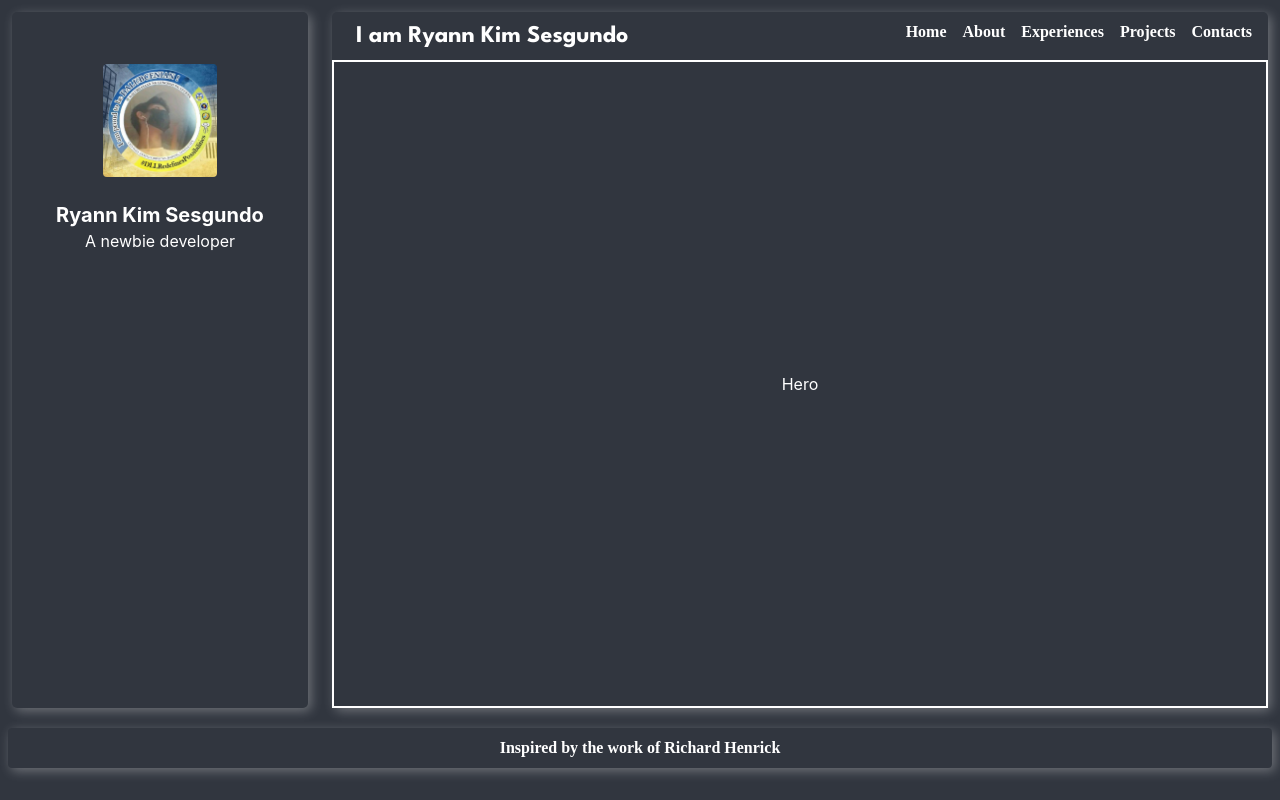
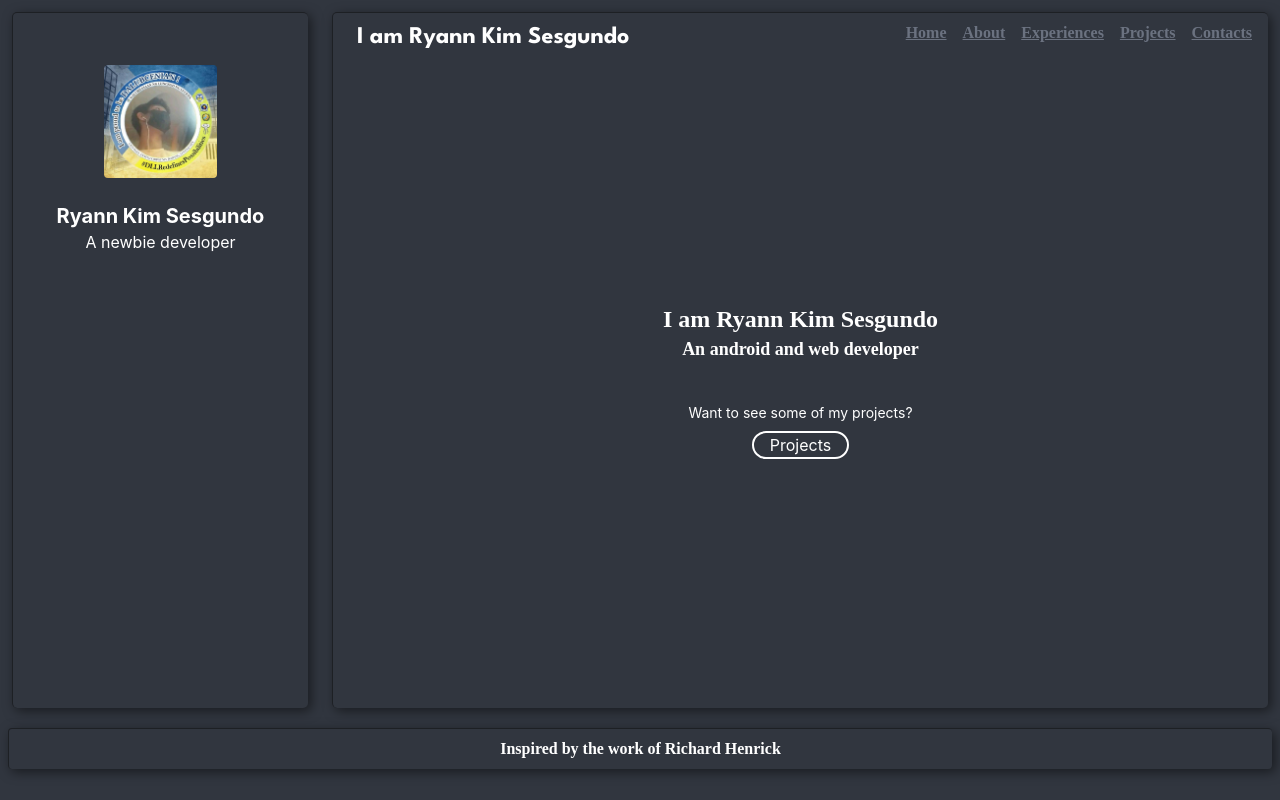
Before and after one commit to RyannKim327/ryannkim327.github.io, a React (Create React App) app: page / in a window 1280 px wide. Built offline with nearby package versions, Linux system fonts and the light colour scheme.

Commit message:
08-10-24 15:10

```diff
--- a/src/App.css
+++ b/src/App.css
@@ -22,7 +22,9 @@
 }
 
 .custom-shadow {
-  box-shadow: 3px 3px 0.75rem rgba(255, 255, 255, 0.3);
+  border-top: 1px rgba(10, 10, 10, 0.5) solid;
+  border-left: 1px rgba(10, 10, 10, 0.5) solid;
+  box-shadow: 3px 3px 0.75rem rgba(0, 0, 0, 0.5);
 }
 
 .roboto-slab {
@@ -31,9 +33,24 @@
   font-style: normal;
   font-optical-sizing: auto;
 }
+
 .spartan {
   font-family: "League Spartan", sans-serif;
   font-weight: bold;
   font-style: normal;
   font-optical-sizing: auto;
 }
+
+.underline::after {
+  background-color: white;
+  content: "";
+  display: block;
+  width: 0;
+  height: 2px;
+  transition: width 0.5s;
+  color: white;
+}
+
+.active:after {
+  width: 100%;
+}
--- a/src/components/header.tsx
+++ b/src/components/header.tsx
@@ -1,19 +1,42 @@
-import { Link } from 'react-router-dom'
+import { useEffect, useState } from "react";
+import { Link } from "react-router-dom";
 
 const Header = () => {
   // TODO: To create a header inside of the right view
   return (
     <div className="p-2 flex justify-between select-none">
-      <h3 className="text-2xl spartan pl-4">{(document.title) ?? "I am RyannKim327"}</h3>
-      <nav className="rounded-bl-lg border-white roboto-slab">
-        <Link className="px-2 cursor-pointer" to="/">Home</Link>
-        <Link className="px-2 cursor-pointer" to="/about">About</Link>
-        <Link className="px-2 cursor-pointer" to="/experience">Experiences</Link>
-        <Link className="px-2 cursor-pointer" to="/projects">Projects</Link>
-        <Link className="px-2 cursor-pointer" to="/contacts">Contacts</Link>
+      <h3 className="text-2xl spartan pl-4" id="title"></h3>
+      <nav className="flex rounded-bl-lg border-white roboto-slab">
+        <Link className={"px-2 text-gray-500 underline cursor-pointer"} to="/">
+          Home
+        </Link>
+        <Link
+          className={"px-2 text-gray-500 underline cursor-pointer"}
+          to="/about"
+        >
+          About
+        </Link>
+        <Link
+          className="px-2 text-gray-500 underline cursor-pointer"
+          to="/experience"
+        >
+          Experiences
+        </Link>
+        <Link
+          className="px-2 text-gray-500 underline cursor-pointer"
+          to="/projects"
+        >
+          Projects
+        </Link>
+        <Link
+          className="px-2 text-gray-500 underline cursor-pointer"
+          to="/contacts"
+        >
+          Contacts
+        </Link>
       </nav>
     </div>
-  )
-}
+  );
+};
 
-export default Header
+export default Header;
--- a/src/components/index.tsx
+++ b/src/components/index.tsx
@@ -1,18 +1,17 @@
-import Footer from './footer'
-import Left from './left'
-import Right from './right'
+import Footer from "./footer";
+import Left from "./left";
+import Right from "./right";
 
 const Index = () => {
   // TODO: To create a compilled components
-  document.title = "I am Ryann Kim Sesgundo"
+  // document.title = "I am Ryann Kim Sesgundo"
   return (
-    <div
-      className="main-layout w-screen h-screen">
+    <div className="main-layout w-screen h-screen">
       <Left />
       <Right />
       <Footer />
     </div>
-  )
-}
+  );
+};
 
-export default Index
+export default Index;
--- a/src/components/right.tsx
+++ b/src/components/right.tsx
@@ -1,28 +1,26 @@
-import { Routes, Route } from 'react-router-dom'
-import Index from '../pages'
-import About from '../pages/about'
-import Contacts from '../pages/contacts'
-import Experience from '../pages/experiences'
-import Projects from '../pages/projects'
-import Header from "./header"
-
+import { Routes, Route } from "react-router-dom";
+import Index from "../pages";
+import About from "../pages/about";
+import Contacts from "../pages/contacts";
+import Experience from "../pages/experiences";
+import Projects from "../pages/projects";
+import Header from "./header";
 
 const Right = () => {
   return (
-    <div
-      className="flex flex-col right m-3 rounded-[5px] custom-shadow rounded">
-      <Header/>
-      <div className="flex box-border h-full overflow-hidden items-center justify-center border-white border-2 border-solid">
+    <div className="flex flex-col right m-3 rounded-[5px] custom-shadow rounded">
+      <Header />
+      <div className="flex box-border h-full overflow-hidden items-center justify-center">
         <Routes>
-          <Route path="/" element={ <Index /> } />
-          <Route path="/about" element={ <About /> } />
-          <Route path="/experience" element={ <Experience /> } />
-          <Route path="/projects" element={ <Projects /> } />
-          <Route path="/contacts" element={ <Contacts /> } />
+          <Route path="/" element={<Index />} />
+          <Route path="/about" element={<About />} />
+          <Route path="/experience" element={<Experience />} />
+          <Route path="/projects" element={<Projects />} />
+          <Route path="/contacts" element={<Contacts />} />
         </Routes>
       </div>
     </div>
-  )
-}
+  );
+};
 
-export default Right
+export default Right;
--- a/src/pages/about.tsx
+++ b/src/pages/about.tsx
@@ -1,11 +1,12 @@
-
+import SetTitle from "../utils/title";
 
 const About = () => {
+  SetTitle("About me");
   return (
     <div>
       <h1>About</h1>
     </div>
-  )
-}
+  );
+};
 
-export default About
+export default About;
--- a/src/pages/contacts.tsx
+++ b/src/pages/contacts.tsx
@@ -1,11 +1,12 @@
-
+import SetTitle from "../utils/title";
 
 const Contacts = () => {
+  SetTitle("Reach me out");
   return (
     <div>
       <h1>Contact</h1>
     </div>
-  )
-}
+  );
+};
 
-export default Contacts
+export default Contacts;
--- a/src/pages/experiences.tsx
+++ b/src/pages/experiences.tsx
@@ -1,11 +1,12 @@
-
+import SetTitle from "../utils/title";
 
 const Experiences = () => {
+  SetTitle("My Experiences");
   return (
     <div>
       <h1>Experiences</h1>
     </div>
-  )
-}
+  );
+};
 
-export default Experiences
+export default Experiences;
--- a/src/pages/index.tsx
+++ b/src/pages/index.tsx
@@ -1,10 +1,22 @@
+import { Link } from "react-router-dom";
+import SetTitle from "../utils/title";
 
 const Index = () => {
+  SetTitle("I am Ryann Kim Sesgundo");
   return (
-    <div>
-      <h1>Hero</h1>
+    <div className="flex flex-col items-center">
+      <h1 className="text-2xl roboto-slab">I am Ryann Kim Sesgundo</h1>
+      <h3 className="text-lg roboto-slab">An android and web developer</h3>
+
+      <p className="mt-10 text-sm">Want to see some of my projects?</p>
+      <Link
+        to="/projects"
+        className="rounded-full border-2 border-solid border-white px-4 m-2 hover:bg-white hover:text-black"
+      >
+        Projects
+      </Link>
     </div>
-  )
-}
+  );
+};
 
-export default Index
+export default Index;
--- a/src/pages/projects.tsx
+++ b/src/pages/projects.tsx
@@ -1,11 +1,12 @@
-
+import SetTitle from "../utils/title";
 
 const Projects = () => {
+  SetTitle("My Flex Projects");
   return (
     <div>
       <h1>Projects</h1>
     </div>
-  )
-}
+  );
+};
 
-export default Projects
+export default Projects;
--- /dev/null
+++ b/src/utils/title.tsx
@@ -0,0 +1,13 @@
+import { useEffect } from "react";
+
+const SetTitle = (title: string) => {
+  useEffect(() => {
+    const title_ = document.getElementById("title");
+    if (title_ instanceof HTMLElement) {
+      title_.textContent = title;
+    }
+    document.title = title;
+  }, [title]);
+};
+
+export default SetTitle;
--- /dev/null
+++ b/src/widgets/button-outline.tsx
@@ -0,0 +1,23 @@
+const DrawOutlineButton = ({
+  children,
+  ...rest
+}: React.DetailedHTMLProps<
+  React.ButtonHTMLAttributes<HTMLButtonElement>,
+  HTMLButtonElement
+>) => {
+  return (
+    <button
+      {...rest}
+      className="group relative px-4 py-2 font-medium text-slate-100 transition-colors duration-[400ms] hover:text-indigo-300"
+    >
+      <span>{children}</span>
+
+      <span className="absolute left-0 top-0 h-[2px] w-0 bg-indigo-300 transition-all duration-100 group-hover:w-full" />
+      <span className="absolute right-0 top-0 h-0 w-[2px] bg-indigo-300 transition-all delay-100 duration-100 group-hover:h-full" />
+      <span className="absolute bottom-0 right-0 h-[2px] w-0 bg-indigo-300 transition-all delay-200 duration-100 group-hover:w-full" />
+      <span className="absolute bottom-0 left-0 h-0 w-[2px] bg-indigo-300 transition-all delay-300 duration-100 group-hover:h-full" />
+    </button>
+  );
+};
+
+export default DrawOutlineButton;
```
